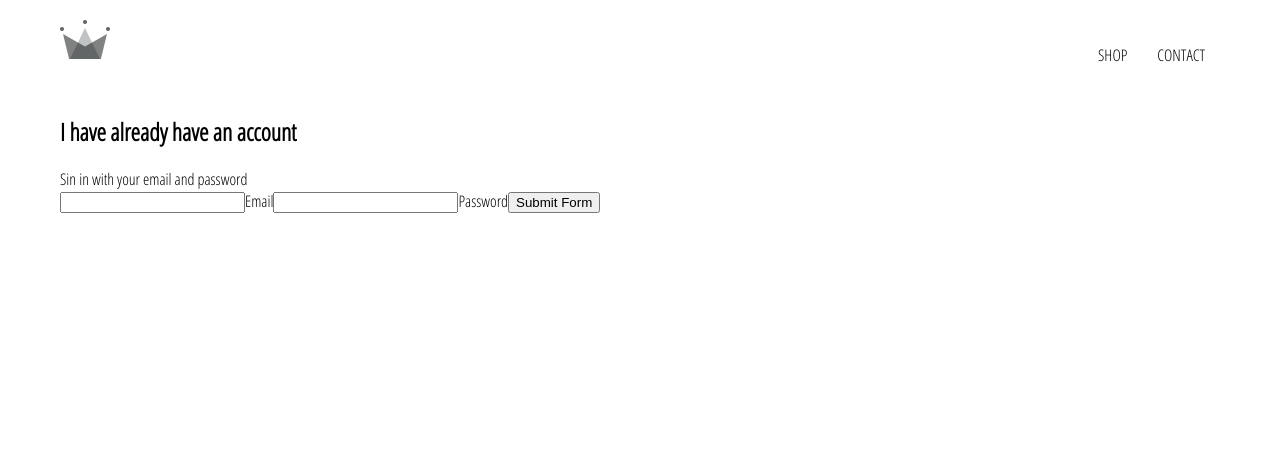
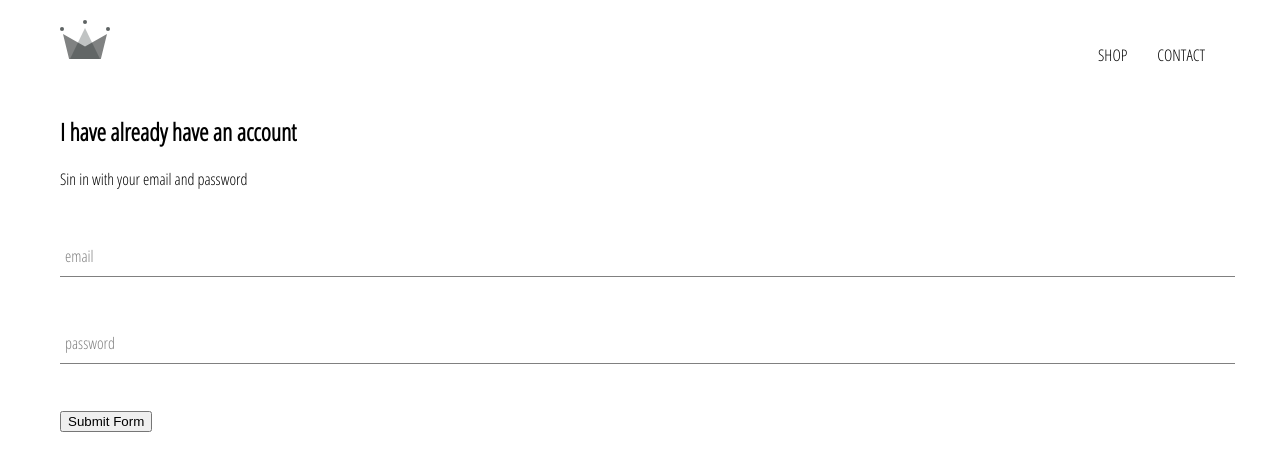
Before and after one commit to ArtemKozak/crwn-clothing, a React (Create React App) app: page /singin in a window 1280 px wide. Shown: the top 470 px of the page. Built offline with nearby package versions, Linux system fonts and the light colour scheme; the HTML template or start-up script is replaced by a standard one.

Commit message:
adding sing in component

```diff
--- /dev/null
+++ b/src/components/form-input/form-input.component.jsx
@@ -0,0 +1,19 @@
+import React from "react";
+
+import "./form-input.styles.scss";
+
+const FormInput =({handleChange, label, ...otherProps}) => (
+    <div className="group">
+        <input className="form-input" onChange={handleChange} {...otherProps} />
+        {
+            label ?
+                (<label className={`${otherProps.value.length ? 'shrink' : ''} form-input-label`}>
+                    {label}
+                </label>)
+                : null
+
+        }
+    </div>
+);
+
+export default FormInput;
--- /dev/null
+++ b/src/components/form-input/form-input.styles.scss
@@ -0,0 +1,54 @@
+$sub-color: grey;
+$main-color: black;
+
+@mixin shrinkLabel {
+  top: -14px;
+  font-size: 12px;
+  color: $main-color;
+}
+
+.group {
+  position: relative;
+  margin: 45px 0;
+
+  .form-input {
+    background: none;
+    background-color: white;
+    color: $sub-color;
+    font-size: 18px;
+    padding: 10px 10px 10px 5px;
+    display: block;
+    width: 100%;
+    border: none;
+    border-radius: 0;
+    border-bottom: 1px solid $sub-color;
+    margin: 25px 0;
+
+    &:focus {
+      outline: none;
+    }
+
+    &:focus ~ .form-input-label {
+      @include shrinkLabel();
+    }
+  }
+
+  input[type='password'] {
+    letter-spacing: 0.3em;
+  }
+
+  .form-input-label {
+    color: $sub-color;
+    font-size: 16px;
+    font-weight: normal;
+    position: absolute;
+    pointer-events: none;
+    left: 5px;
+    top: 10px;
+    transition: 300ms ease all;
+
+    &.shrink {
+      @include shrinkLabel();
+    }
+  }
+}
--- a/src/components/sing-in/sing-in.component.jsx
+++ b/src/components/sing-in/sing-in.component.jsx
@@ -1,6 +1,8 @@
 import React from "react";
 
 import "./sing-in.styles.scss";
+
+import FormInput from "../form-input/form-input.component";
 
 class SingIn extends React.Component{
     constructor(props) {
@@ -30,28 +32,27 @@
                 <span>Sin in with your email and password</span>
 
                 <form onSubmit={this.handleSubmit}>
-                    <input
+                    <FormInput
                         name='email'
                         type="email"
-                        onChange={this.handleChange}
+                        handleChange={this.handleChange}
+                        label='email'
                         value={this.state.email}
                         required
                     />
-                    <label>Email</label>
-                    <input
+                    <FormInput
                         name='password'
                         type="password"
-                        onChange={this.handleChange}
+                        handleChange={this.handleChange}
+                        label='password'
                         value={this.state.password}
                         required
                     />
-                    <label>Password</label>
-
                     <input type="submit" value="Submit Form" />
                 </form>
             </div>
         );
     }
-};
+}
 
 export default SingIn;
```
